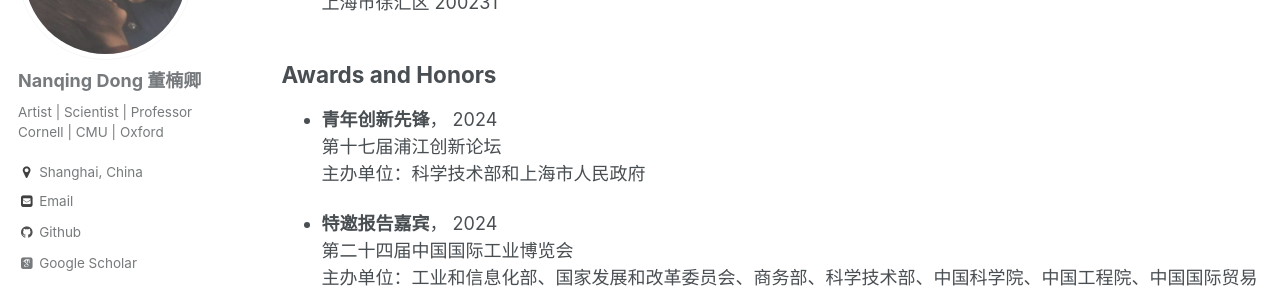
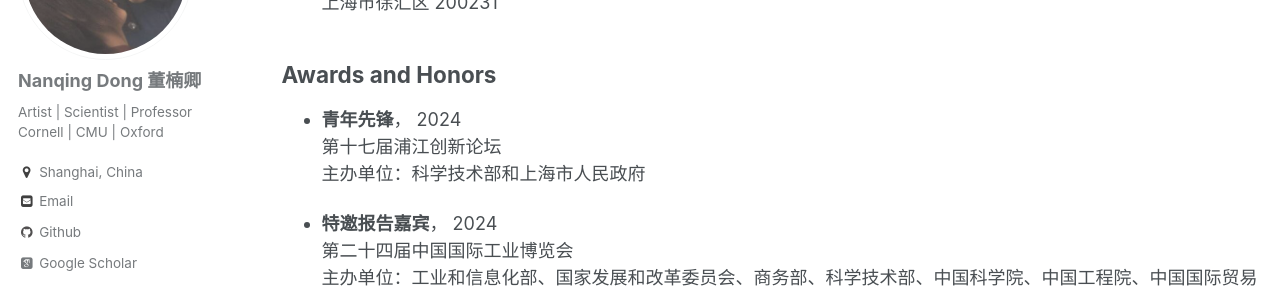
Before and after one commit to eveningdong/eveningdong.github.io, a Jekyll site: the page built from _pages/academic.md, in a window 1280 px wide and 900 px high, scrolled down 1131 px. Shown: the part 151-444 px from the top of the window. Built offline with Jekyll 4.4.1, drawn with Linux system fonts in a browser that asks for light colours; some web fonts are replaced.

Commit message:
Update academic.md

```diff
--- a/_pages/academic.md
+++ b/_pages/academic.md
@@ -40,7 +40,7 @@ author_profile: true
 
 
 ## Awards and Honors
-* **青年创新先锋**， 2024
+* **青年先锋**， 2024
   第十七届浦江创新论坛
   主办单位：科学技术部和上海市人民政府
 
```
